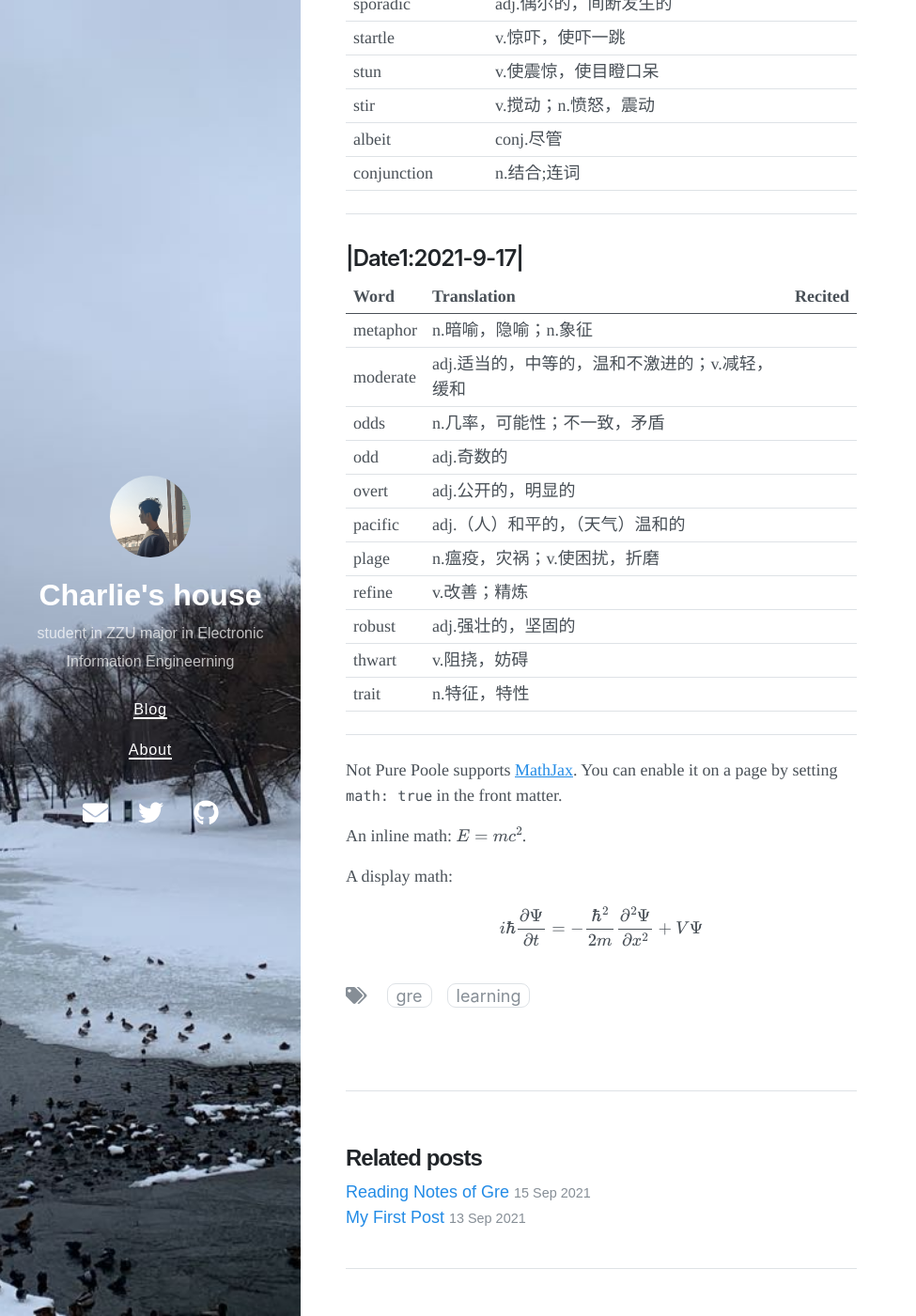
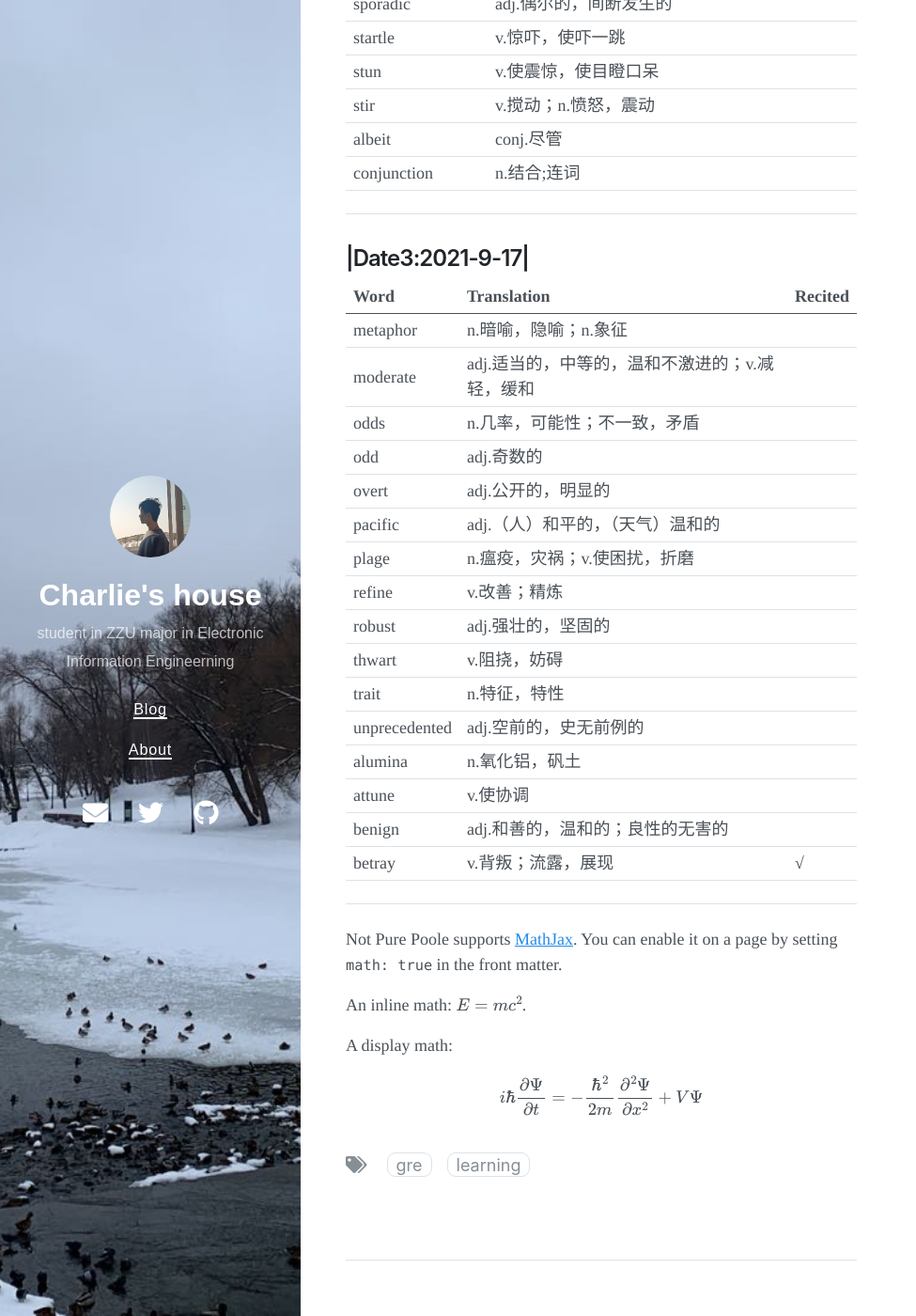
Before and after one commit to wzz1206/wzz1206.github.io, a Jekyll site: the page built from _posts/2021-9-15-Gre-Words-List.md, in a window 1280 px wide and 1400 px high, scrolled down 2147 px. Shown: the whole window at 94% size, without its empty margins (0-975 px from the left). Built offline with Jekyll 4.4.1, drawn with Linux system fonts in a browser that asks for light colours; nearby versions of some CDN libraries; some of the changed text lies outside the part shown.

Commit message:
Update 2021-9-15-Gre-Words-List.md

```diff
--- a/_posts/2021-9-15-Gre-Words-List.md
+++ b/_posts/2021-9-15-Gre-Words-List.md
@@ -46,7 +46,7 @@ date: 2021-9-15 10:42 +0800
 
 -------
 
-|Date1:2021-9-16|
+|Date2:2021-9-16|
 ---
 
 |     Word     |              Translation             |  Recited  |
@@ -76,7 +76,7 @@ date: 2021-9-15 10:42 +0800
 
 -------
 
-|Date1:2021-9-17|
+|Date3:2021-9-17|
 ---
 
 |     Word     |              Translation             |  Recited  |
@@ -92,8 +92,11 @@ date: 2021-9-15 10:42 +0800
 |robust|adj.强壮的，坚固的||
 |thwart|v.阻挠，妨碍||
 |trait|n.特征，特性||
-
-
+|unprecedented|adj.空前的，史无前例的||
+|alumina|n.氧化铝，矾土||
+|attune|v.使协调||
+|benign|adj.和善的，温和的；良性的无害的||
+|betray|v.背叛；流露，展现|√|
 
 
 
```
